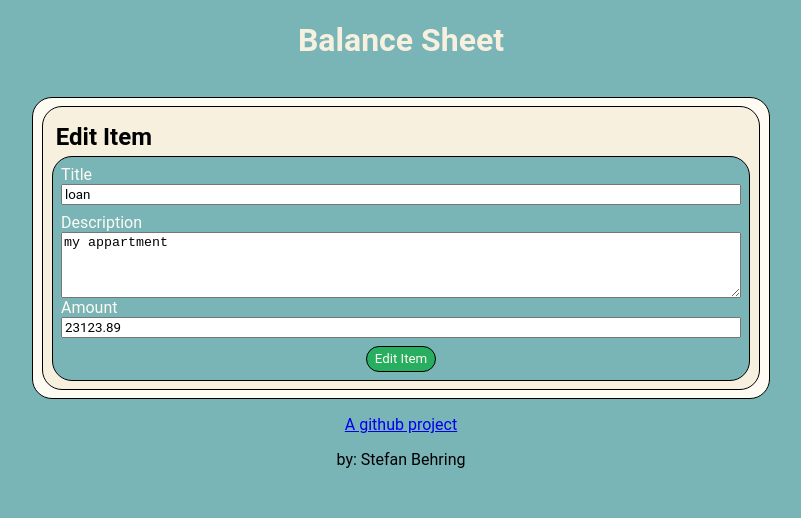
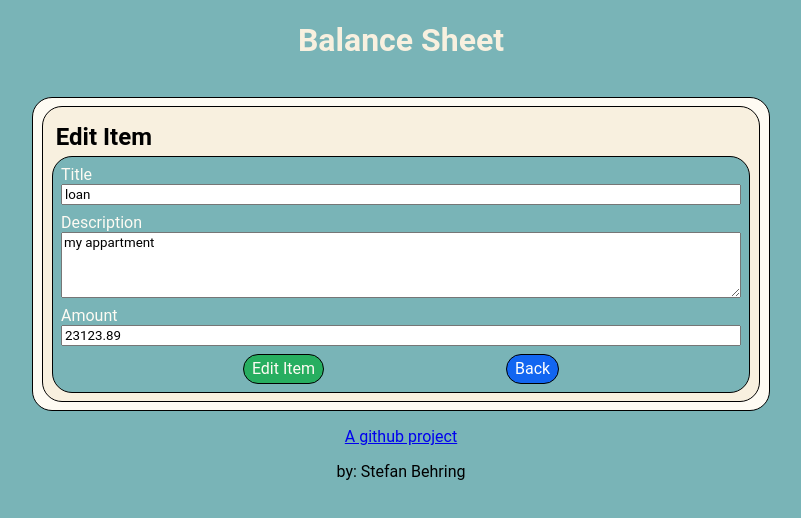
Before and after one commit to StefanBehring/React-BalanceSheet, a React (Create React App) app: page /edit/1 in a window 1280 px wide. Shown: the top 518 px of the page, without its empty margins (239-1040 px from the left). Built offline with nearby package versions, Linux system fonts and the light colour scheme.

Commit message:
Add better redirection from forms

```diff
--- a/src/Forms/AddItem/AddItem.js
+++ b/src/Forms/AddItem/AddItem.js
@@ -1,5 +1,5 @@
 import { useState } from 'react'
-import { useParams } from 'react-router'
+import { Redirect, useParams } from 'react-router'
 import { v4 as uuidv4 } from 'uuid'
 import styled from 'styled-components/macro'
 import BackButton from '../BackButton/BackButton'
@@ -10,6 +10,7 @@ const AddItem = () => {
   const [title, setTitle] = useState('')
   const [description, setDescription] = useState('')
   const [amount, setAmount] = useState(0)
+  const [addDone, setAddDone] = useState(false)
 
   const changeTitleHandler = event => {
     setTitle(event.target.value)
@@ -35,6 +36,11 @@ const AddItem = () => {
     const balance = JSON.parse(localStorage.getItem('balance'))
     balance.items.push(addObj)
     localStorage.setItem('balance', JSON.stringify(balance))
+    setAddDone(true)
+  }
+
+  if (addDone) {
+    return <Redirect to="/" />
   }
 
   return (
@@ -43,7 +49,7 @@ const AddItem = () => {
         <ItemFormularTitle>
           Add Item - {side} {type}
         </ItemFormularTitle>
-        <ItemFormularForm action="/" onSubmit={addItemHandler}>
+        <ItemFormularForm onSubmit={addItemHandler}>
           <label className="item-formular__label" htmlFor="title">
             Title
           </label>
@@ -57,8 +63,7 @@ const AddItem = () => {
           <label className="item-formular__label" htmlFor="description">
             Description
           </label>
-          <textarea
-            className="item-formular__input"
+          <ItemFormularTextarea
             id="description"
             name="description"
             onChange={changeDescriptionHandler}
@@ -145,6 +150,11 @@ const ItemFormularInput = styled.input`
   margin-bottom: 0.5rem;
 `
 
+const ItemFormularTextarea = styled.textarea`
+  font-family: var(--font-family);
+  margin-bottom: 0.5rem;
+`
+
 const ButtonMenu = styled.div`
   display: flex;
   justify-content: space-evenly;
@@ -157,6 +167,7 @@ const ItemFormularButton = styled.button`
   border-radius: 20px;
   color: var(--color-light);
   font-family: var(--font-family);
+  font-size: 1rem;
   padding: 0.3rem 0.5rem;
   width: fit-content;
   transition: all 0.3s ease-in;
--- a/src/Forms/EditItem/EditItem.js
+++ b/src/Forms/EditItem/EditItem.js
@@ -1,6 +1,7 @@
 import { useState } from 'react'
-import { useParams } from 'react-router'
+import { Redirect, useParams } from 'react-router'
 import styled from 'styled-components/macro'
+import BackButton from '../BackButton/BackButton'
 
 const EditItem = () => {
   // Get item by id from localStorage
@@ -13,6 +14,7 @@ const EditItem = () => {
   const [title, setTitle] = useState(item.title)
   const [description, setDescription] = useState(item.description)
   const [amount, setAmount] = useState(Number.parseFloat(item.amount))
+  const [editDone, setEditDone] = useState(false)
 
   const changeTitleHandler = event => {
     setTitle(event.target.value)
@@ -40,13 +42,18 @@ const EditItem = () => {
     const itemIndex = balance.items.map(el => el.id).indexOf(itemId)
     balance.items[itemIndex] = editObj
     localStorage.setItem('balance', JSON.stringify(balance))
+    setEditDone(true)
+  }
+
+  if (editDone) {
+    return <Redirect to="/" />
   }
 
   return (
     <Main>
       <ItemFormular>
         <ItemFormularTitle>Edit Item</ItemFormularTitle>
-        <ItemFormularForm action="/" onSubmit={editItemHandler}>
+        <ItemFormularForm onSubmit={editItemHandler}>
           <label className="item-formular__label" htmlFor="title">
             Title
           </label>
@@ -60,8 +67,7 @@ const EditItem = () => {
           <label className="item-formular__label" htmlFor="description">
             Description
           </label>
-          <textarea
-            className="item-formular__input"
+          <ItemFormularTextarea
             id="description"
             name="description"
             onChange={changeDescriptionHandler}
@@ -81,7 +87,10 @@ const EditItem = () => {
             min="0.01"
             value={amount}
           />
-          <ItemFormularButton>Edit Item</ItemFormularButton>
+          <ButtonMenu>
+            <ItemFormularButton>Edit Item</ItemFormularButton>
+            <BackButton />
+          </ButtonMenu>
         </ItemFormularForm>
       </ItemFormular>
     </Main>
@@ -145,6 +154,16 @@ const ItemFormularInput = styled.input`
   margin-bottom: 0.5rem;
 `
 
+const ItemFormularTextarea = styled.textarea`
+  font-family: var(--font-family);
+  margin-bottom: 0.5rem;
+`
+
+const ButtonMenu = styled.div`
+  display: flex;
+  justify-content: space-evenly;
+`
+
 const ItemFormularButton = styled.button`
   align-self: center;
   background-color: var(--color-button-green);
@@ -152,6 +171,7 @@ const ItemFormularButton = styled.button`
   border-radius: 20px;
   color: var(--color-light);
   font-family: var(--font-family);
+  font-size: 1rem;
   padding: 0.3rem 0.5rem;
   width: fit-content;
   transition: all 0.3s ease-in;
```
